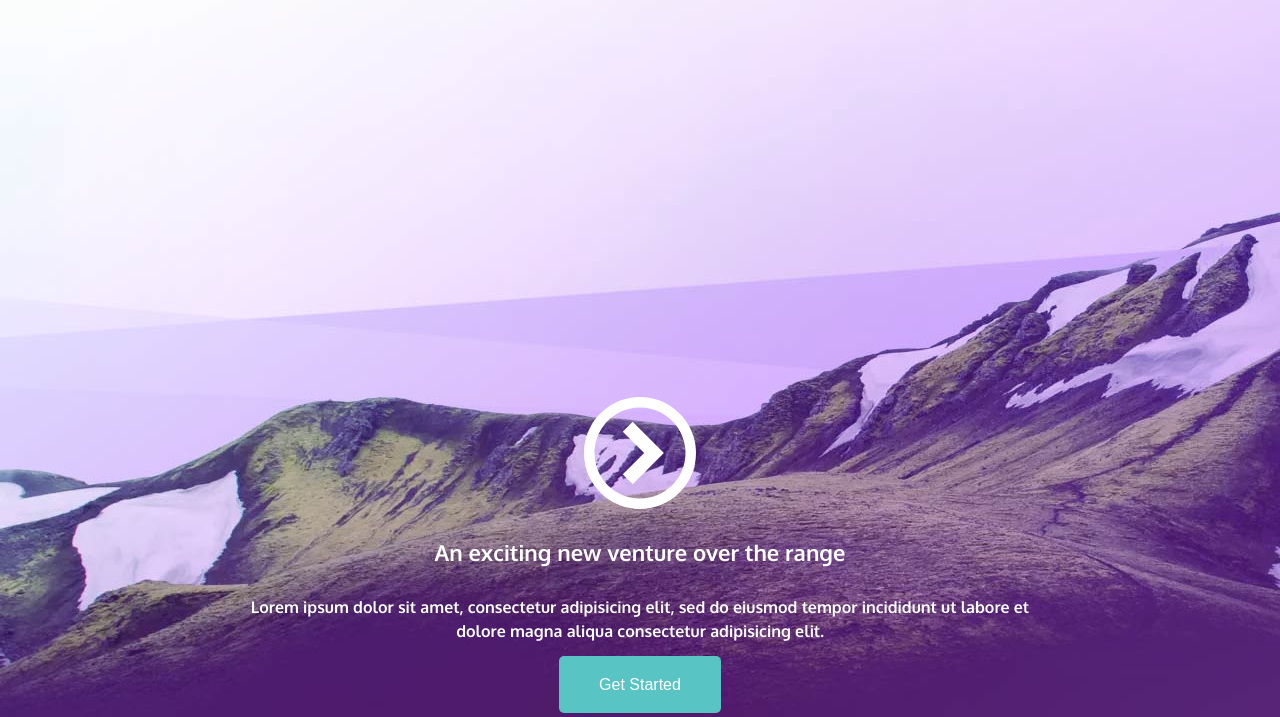
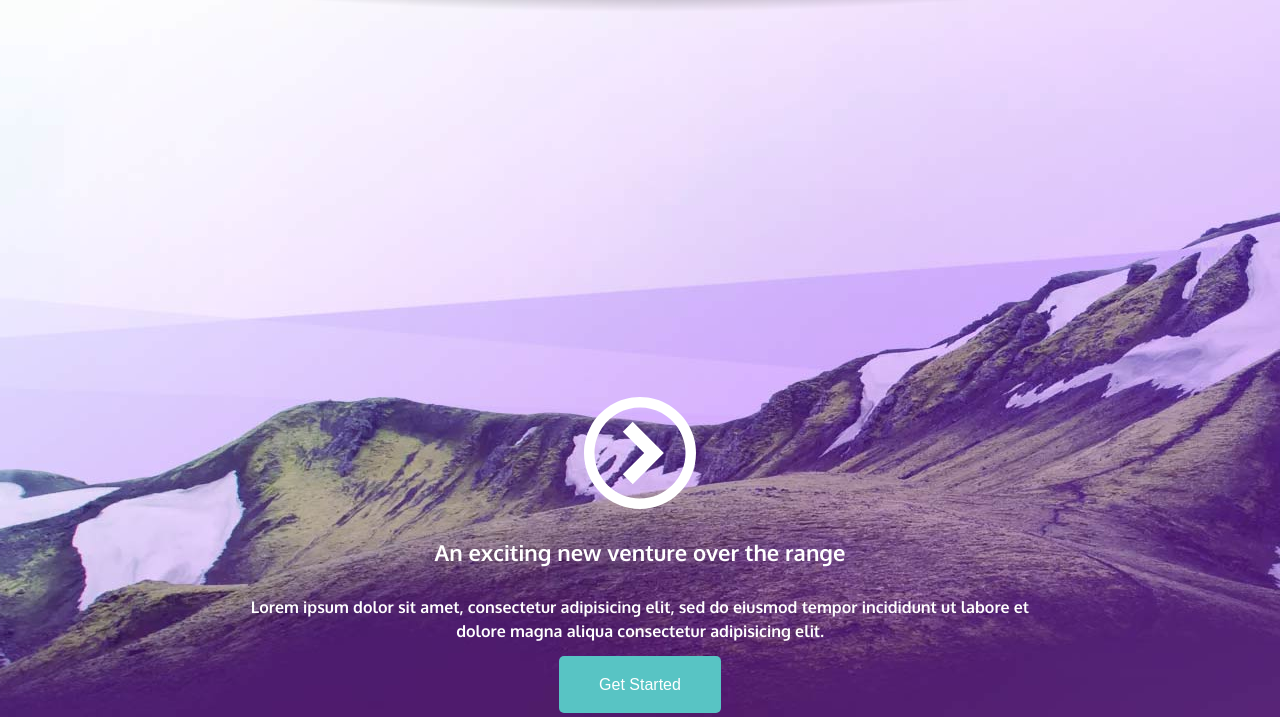
Before and after one commit to ntavarez/project-range-hotels, a plain HTML site: page index.html in a window 1280 px wide. Shown: the part 83-800 px from the top of the page. Drawn offline with Linux system fonts and the light colour scheme; files whose address does not match are found by name.

Commit message:
adicionando radial gradient na background image

```diff
--- a/css/main.css
+++ b/css/main.css
@@ -254,9 +254,10 @@ h1, h2, h3, h4, h5, h6{
 
 @media screen and (min-width: 74em){
     .top-content{
-        background-image: url(../images/bg_topo_1600x1374.jpg);
+        background-image: radial-gradient(closest-side at 50% 10%, black, transparent), url(../images/bg_topo_1600x1374.jpg);
         padding: 25em 15em 8em;
-        background-position: center top;
+        background-position: center top -145px, center top;
+        background-repeat: no-repeat;
     }
 
     .icon-play{
```
